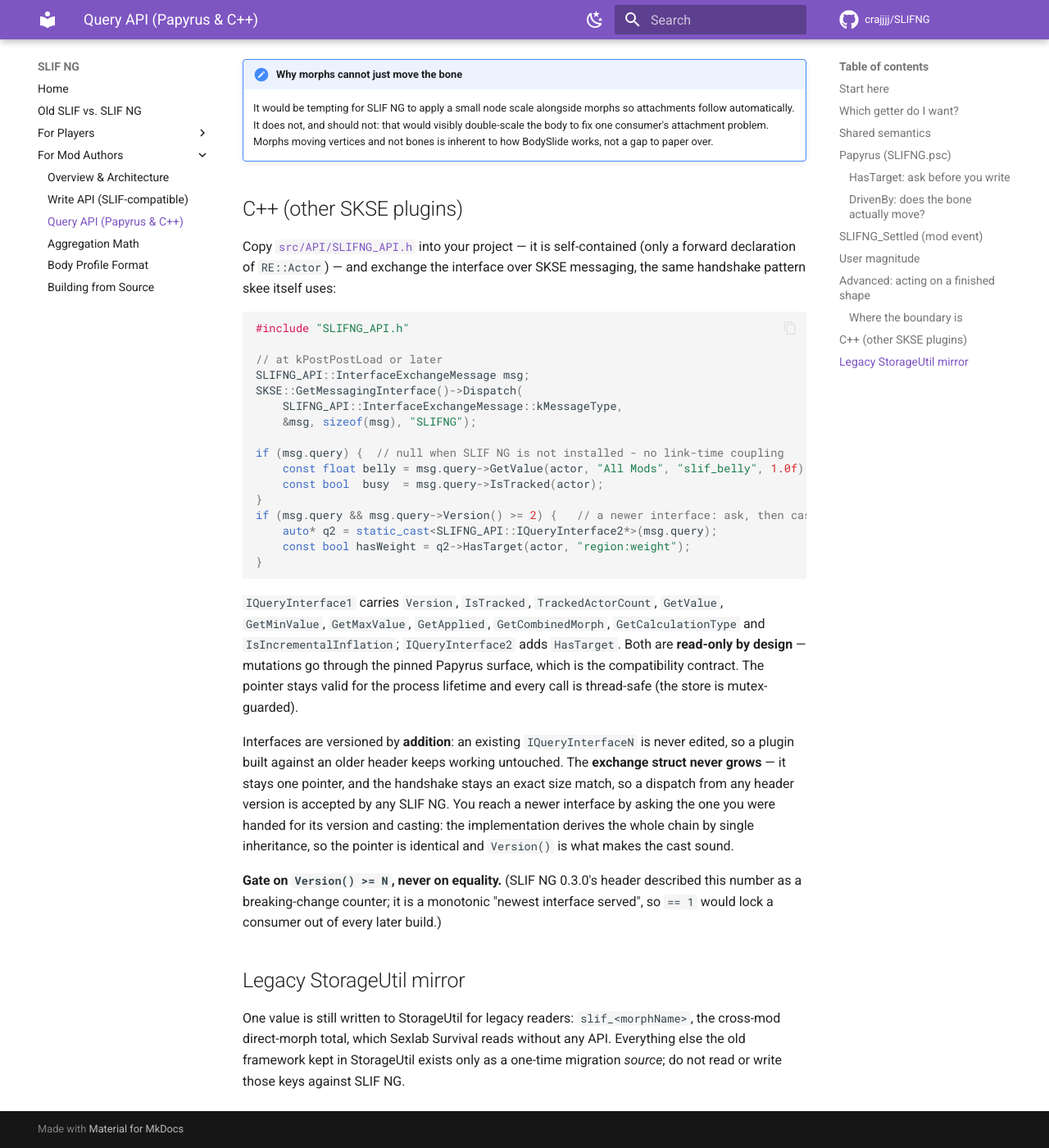
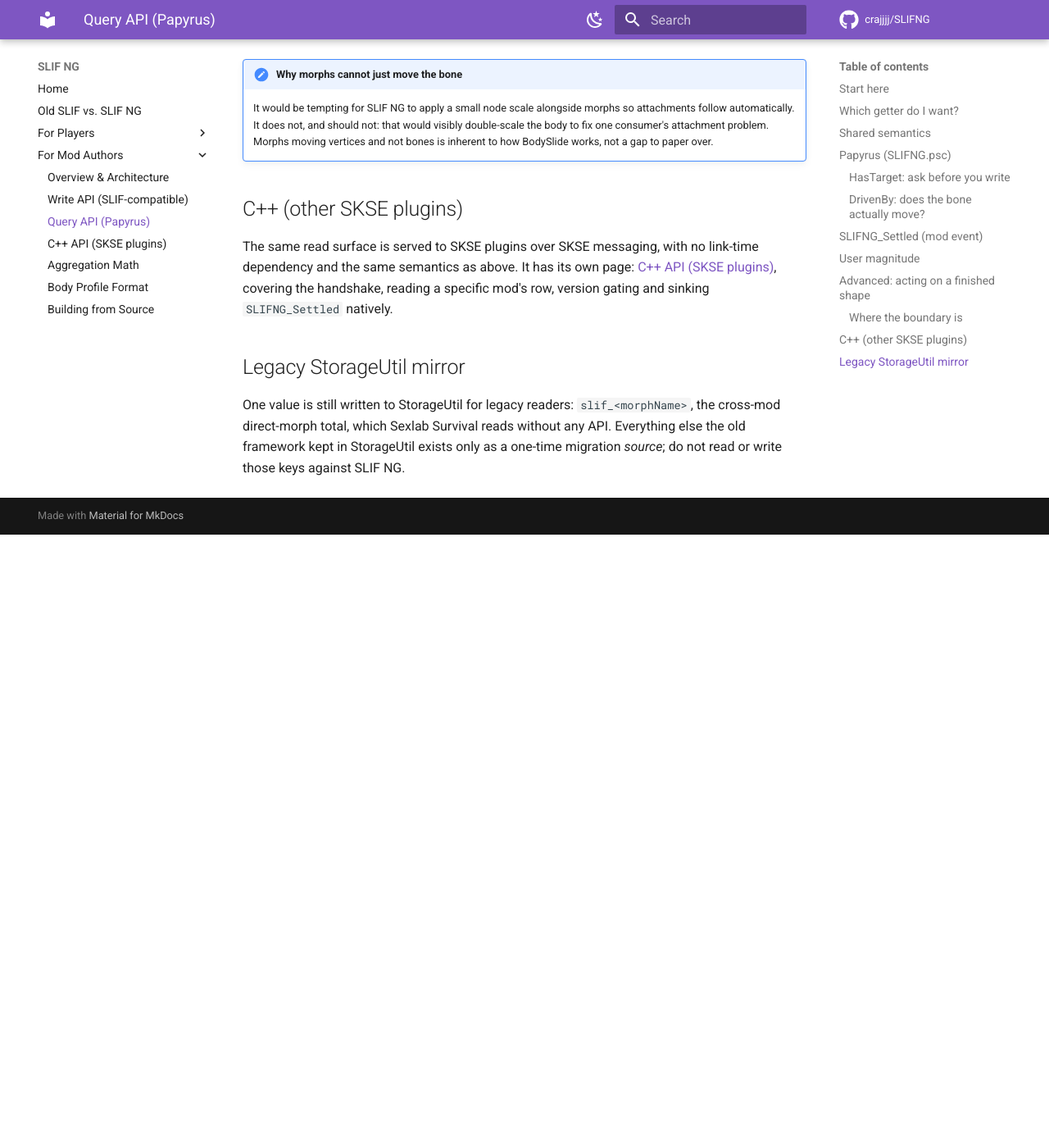
Before and after one commit to crajjjj/SLIFNG, an MkDocs documentation site: the page built from docs/authors/query-api.md, in a window 1280 px wide and 1400 px high, scrolled down 5768 px. Shown: the whole window at 82% size. Built offline with MkDocs 1.6.1 and Material for MkDocs 9.7.7, drawn with Linux system fonts in a browser that asks for light colours; comment, search, counter and statistics services are not loaded; after the commit the page ends 6420 px from its top, so only the background shows below that; some of the changed text lies outside the part shown.

Commit message:
docs: dedicated C++ API page for SKSE plugin consumers

````diff
--- a/docs/authors/query-api.md
+++ b/docs/authors/query-api.md
@@ -1,4 +1,4 @@
-# Query API (Papyrus & C++)
+# Query API (Papyrus)
 
 Old SLIF was effectively write-only. SLIF NG adds a read surface, served from one shared core in the DLL, so the Papyrus answer and the C++ answer can never disagree.
 
@@ -204,32 +204,7 @@ So offset math stays in the consumer. What SLIF NG guarantees is that the three
 
 ## C++ (other SKSE plugins)
 
-Copy [`src/API/SLIFNG_API.h`](https://github.com/crajjjj/SLIFNG/blob/main/src/API/SLIFNG_API.h) into your project — it is self-contained (only a forward declaration of `RE::Actor`) — and exchange the interface over SKSE messaging, the same handshake pattern skee itself uses:
-
-```cpp
-#include "SLIFNG_API.h"
-
-// at kPostPostLoad or later
-SLIFNG_API::InterfaceExchangeMessage msg;
-SKSE::GetMessagingInterface()->Dispatch(
-    SLIFNG_API::InterfaceExchangeMessage::kMessageType,
-    &msg, sizeof(msg), "SLIFNG");
-
-if (msg.query) {  // null when SLIF NG is not installed - no link-time coupling
-    const float belly = msg.query->GetValue(actor, "All Mods", "slif_belly", 1.0f);
-    const bool  busy  = msg.query->IsTracked(actor);
-}
-if (msg.query && msg.query->Version() >= 2) {   // a newer interface: ask, then cast
-    auto* q2 = static_cast<SLIFNG_API::IQueryInterface2*>(msg.query);
-    const bool hasWeight = q2->HasTarget(actor, "region:weight");
-}
-```
-
-`IQueryInterface1` carries `Version`, `IsTracked`, `TrackedActorCount`, `GetValue`, `GetMinValue`, `GetMaxValue`, `GetApplied`, `GetCombinedMorph`, `GetCalculationType` and `IsIncrementalInflation`; `IQueryInterface2` adds `HasTarget`. Both are **read-only by design** — mutations go through the pinned Papyrus surface, which is the compatibility contract. The pointer stays valid for the process lifetime and every call is thread-safe (the store is mutex-guarded).
-
-Interfaces are versioned by **addition**: an existing `IQueryInterfaceN` is never edited, so a plugin built against an older header keeps working untouched. The **exchange struct never grows** — it stays one pointer, and the handshake stays an exact size match, so a dispatch from any header version is accepted by any SLIF NG. You reach a newer interface by asking the one you were handed for its version and casting: the implementation derives the whole chain by single inheritance, so the pointer is identical and `Version()` is what makes the cast sound.
-
-**Gate on `Version() >= N`, never on equality.** (SLIF NG 0.3.0's header described this number as a breaking-change counter; it is a monotonic "newest interface served", so `== 1` would lock a consumer out of every later build.)
+The same read surface is served to SKSE plugins over SKSE messaging, with no link-time dependency and the same semantics as above. It has its own page: [C++ API (SKSE plugins)](cpp-api.md), covering the handshake, reading a specific mod's row, version gating and sinking `SLIFNG_Settled` natively.
 
 ## Legacy StorageUtil mirror
 
--- a/mkdocs.yml
+++ b/mkdocs.yml
@@ -47,7 +47,8 @@ nav:
   - For Mod Authors:
     - Overview & Architecture: authors/overview.md
     - Write API (SLIF-compatible): authors/write-api.md
-    - Query API (Papyrus & C++): authors/query-api.md
+    - Query API (Papyrus): authors/query-api.md
+    - C++ API (SKSE plugins): authors/cpp-api.md
     - Aggregation Math: authors/math.md
     - Body Profile Format: authors/body-profiles.md
     - Building from Source: authors/building.md
````
Also changed, not shown: docs/authors/cpp-api.md (added, +199 -0 lines), docs/authors/overview.md (+2 -1 lines), docs/index.md (+2 -1 lines), tools/api-kit/README.md (+4 -0 lines).
